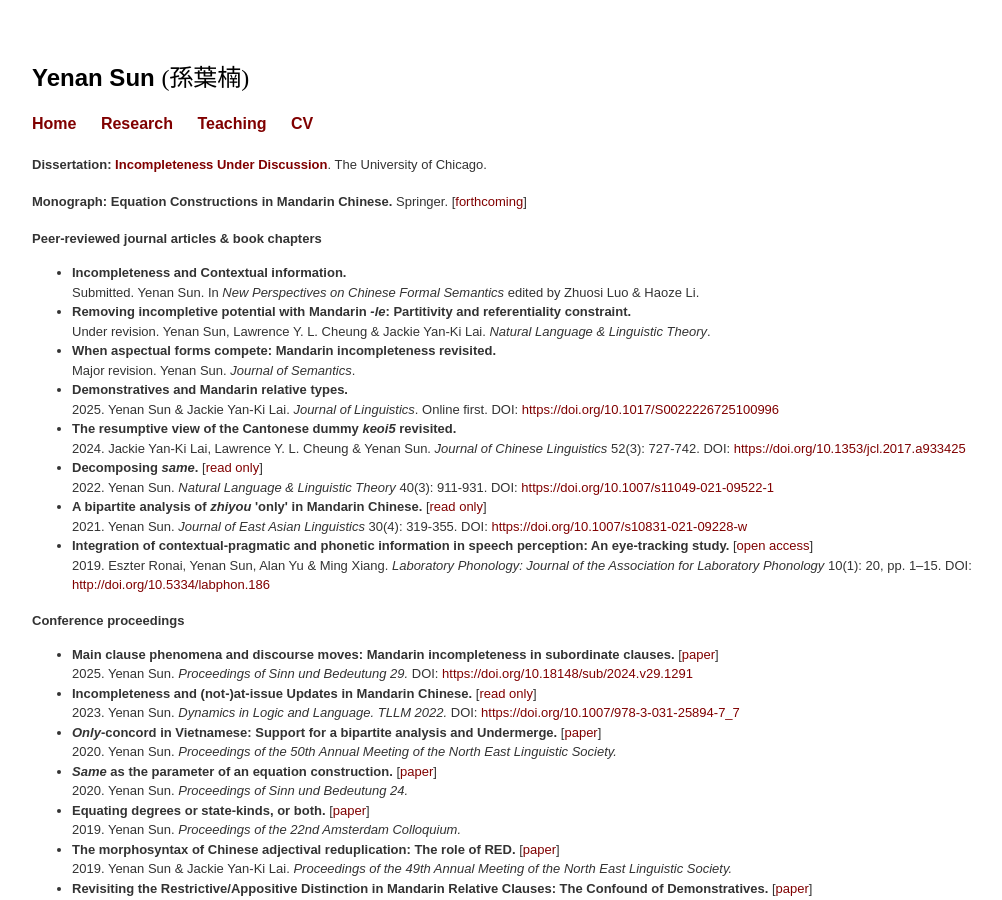
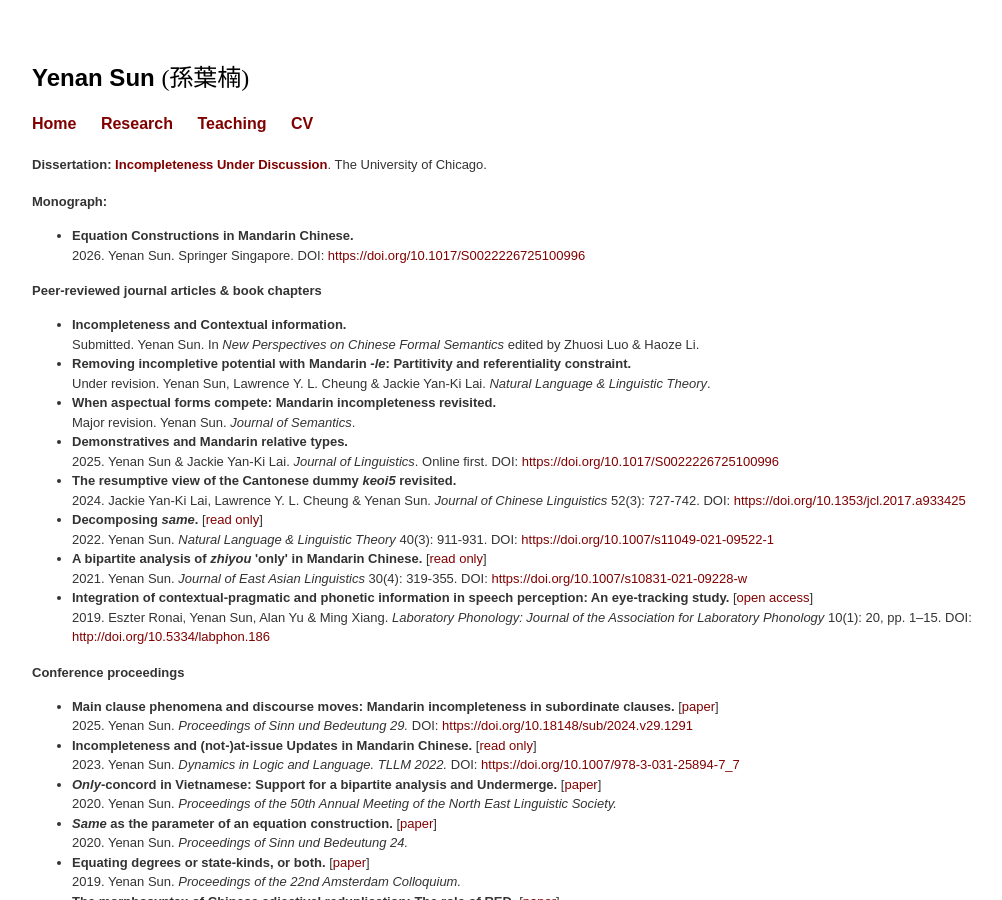
Before and after one commit to yenan09/yenan09.github.io, a Jekyll site: the page built from pub.html, in a window 1280 px wide and 900 px high. Shown: the whole window, without its empty margins (68-1070 px from the left). Built offline with Jekyll 4.4.1, drawn with Linux system fonts in a browser that asks for light colours.

Commit message:
260223
book

```diff
--- a/pub.html
+++ b/pub.html
@@ -12,9 +12,21 @@ title: Research
   <ul>
       </ul>
 
-  <b>Monograph:</b> <b>Equation Constructions in Mandarin Chinese.</b> Springer. [<a href="https://link.springer.com/book/9789819530854" title="Monograph">forthcoming</a>]
+  <b>Monograph:</b>
+
+  <ul>
+
+  <li><b>Equation Constructions in Mandarin Chinese.</b> <br>
+
+  2026. Yenan Sun. Springer Singapore. DOI: <a href="https://doi.org/10.1007/978-981-95-3086-1" title="book">https://doi.org/10.1017/S0022226725100996</a>
+
+  </ul>
+
   <ul>
       </ul>
+
+
+
 
 
 <b>Peer-reviewed journal articles & book chapters</b>
```
